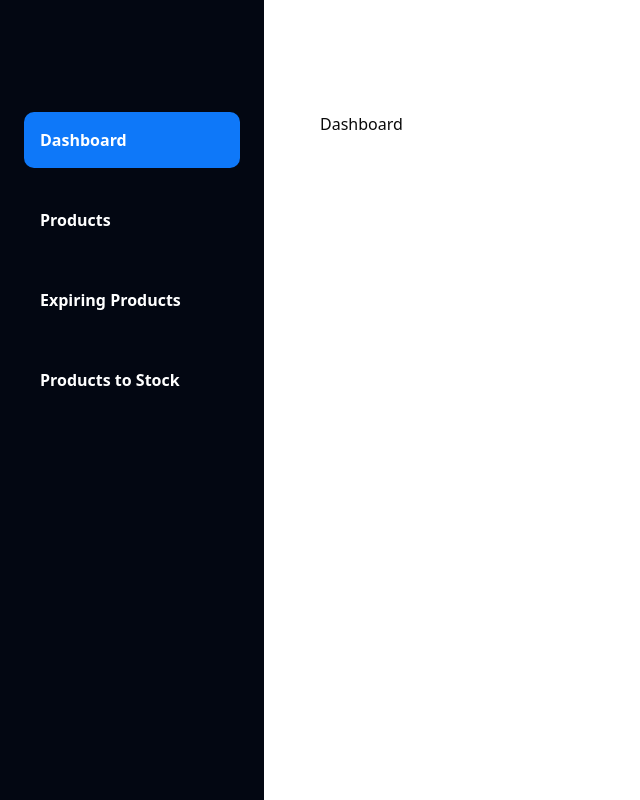
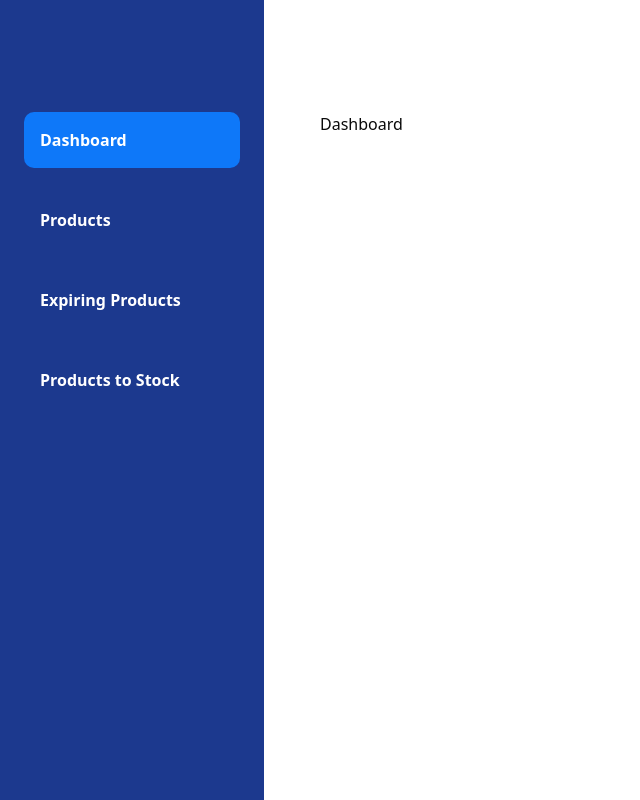
Before and after one commit to rk11machaba/ECommerce-Agent-AI, a Next.js app in the folder client/: page / in a window 1280 px wide. Shown: the whole page, without its empty margins (0-640 px from the left). Built offline with nearby package versions, Linux system fonts and the light colour scheme.

Commit message:
separete expiring soon and expired products

```diff
--- a/client/app/(root)/(home)/expiring-products/page.tsx
+++ b/client/app/(root)/(home)/expiring-products/page.tsx
@@ -11,7 +11,7 @@ const Expiring_Products = () => {
       .then((data) => {
         // Retrieve data as plain text
         setExpiringProducts(data.expiring_products); //  this is a string
-        setExpiredProducts(data.get_expired_products); // this is another string
+        setExpiredProducts(data.expired_products); // this is another string
       })
       .catch((error) => {
         console.error("Error fetching expiring products:", error);
--- a/client/components/ui/Sidebar.tsx
+++ b/client/components/ui/Sidebar.tsx
@@ -8,7 +8,7 @@ const Sidebar = () => {
     const pathname = usePathname();
 
   return (
-    <section className='sticky bg-gray-950 left-0 top-0 flex h-screen w-fit flex-col justify-between
+    <section className='sticky bg-blue-900 left-0 top-0 flex h-screen w-fit flex-col justify-between
     bg-dark-1 p-6 pt-28 text-white max-sm:hidden lg:w-[264px]'>
         <div className='flex flex-1 flex-col gap-6'>
             {sidebarLinks.map((link)  => {
```
